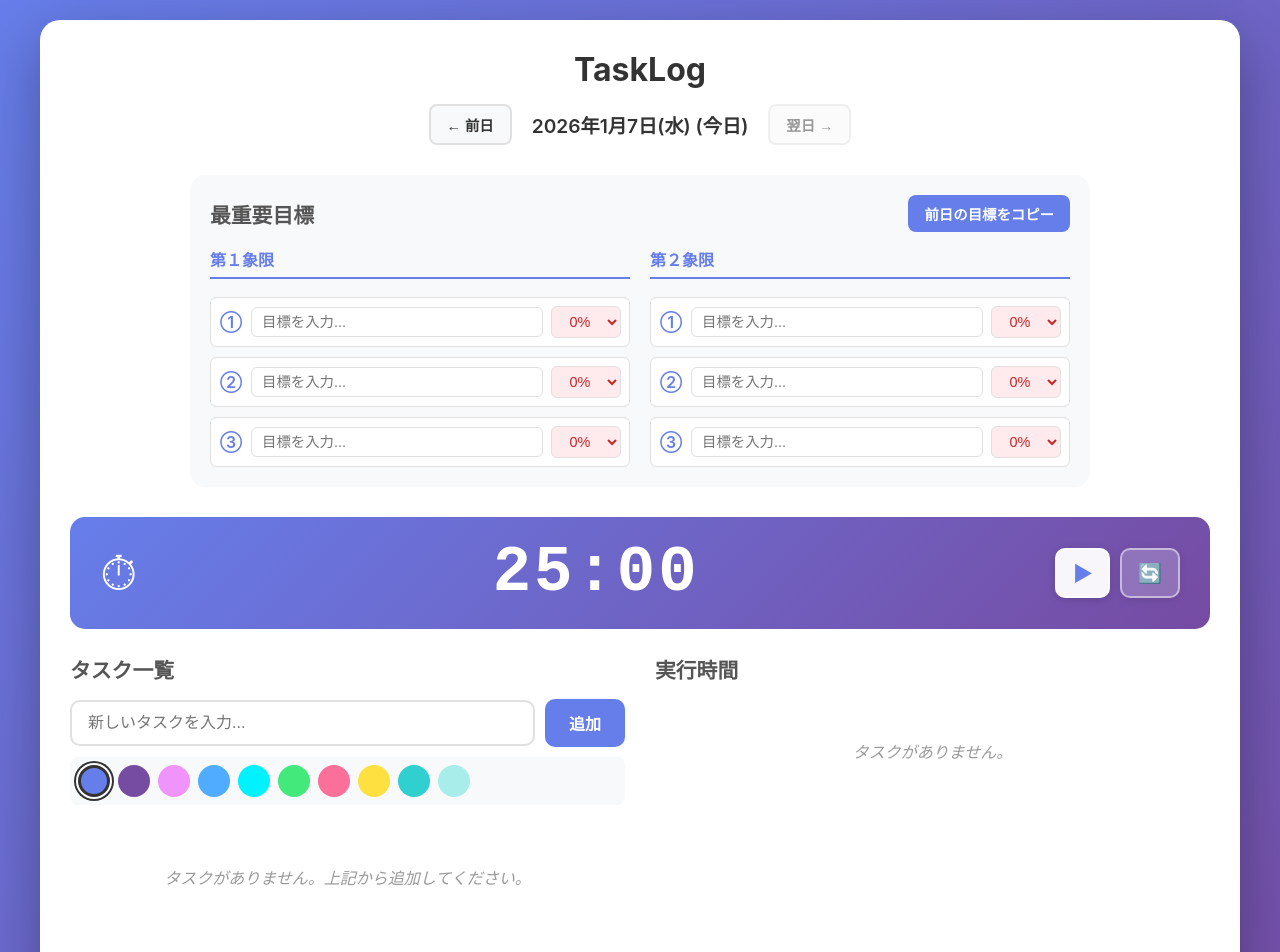
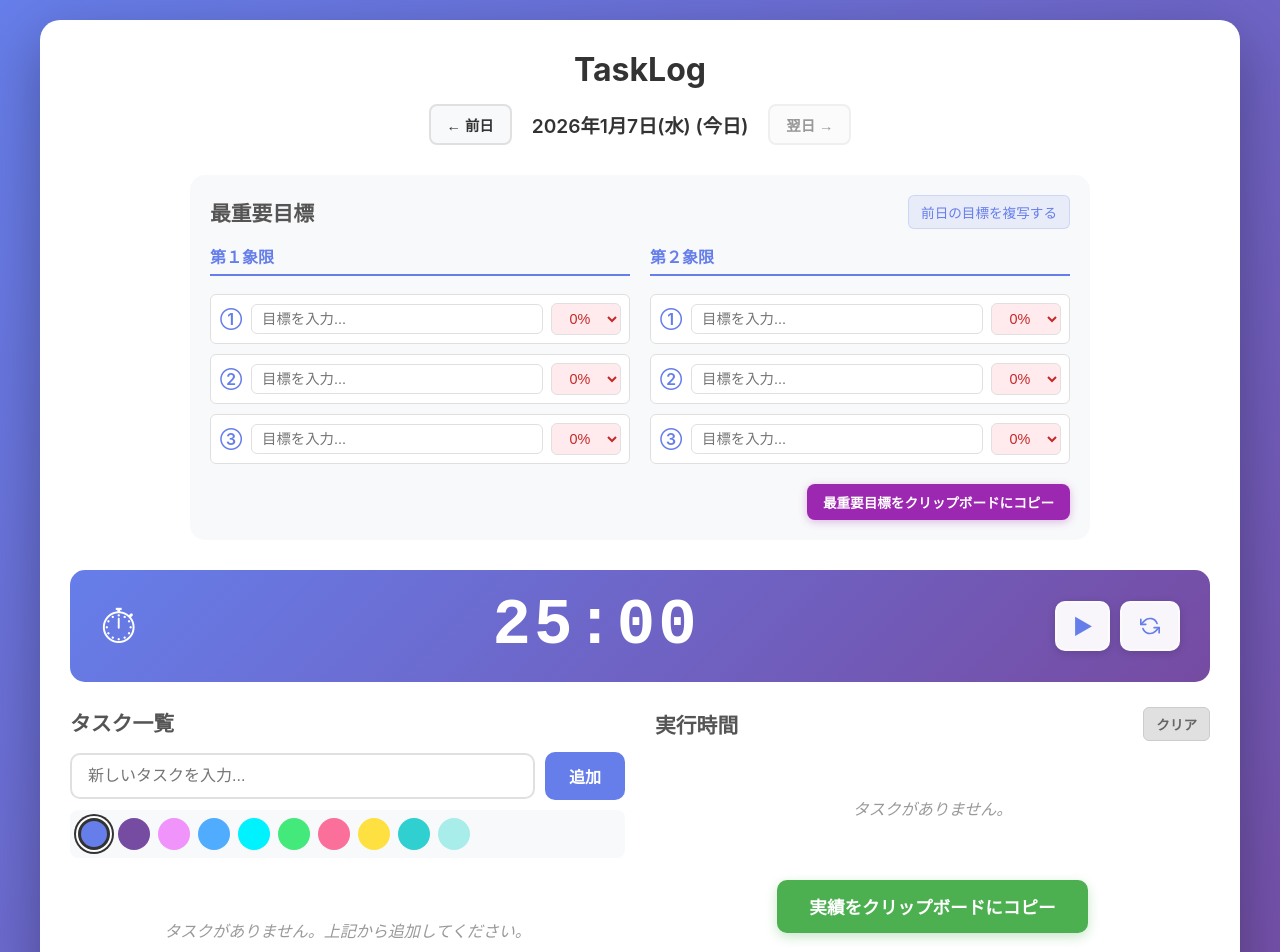
Before and after one commit to sakataparsonal/tasklog, a React (Vite) app: page / in a window 1280 px wide. Shown: the top 952 px of the page. Built offline with nearby package versions, Linux system fonts and the light colour scheme; the HTML template or start-up script is replaced by a standard one.

Commit message:
ボタンの文言を変更: 実績時間→実績、Googleカレンダーと連携→Googleカレンダーからタスクを取得

```diff
--- a/src/App.css
+++ b/src/App.css
@@ -103,21 +103,21 @@ h1 {
 }
 
 .copy-previous-goals-button {
-  padding: 8px 16px;
-  background: #667eea;
-  color: white;
-  border: none;
-  border-radius: 8px;
-  font-size: 0.9rem;
-  font-weight: 600;
+  padding: 6px 12px;
+  background: rgba(102, 126, 234, 0.1);
+  color: #667eea;
+  border: 1px solid rgba(102, 126, 234, 0.2);
+  border-radius: 6px;
+  font-size: 0.85rem;
+  font-weight: 500;
   cursor: pointer;
   transition: all 0.3s;
 }
 
 .copy-previous-goals-button:hover {
-  background: #5568d3;
-  transform: translateY(-2px);
-  box-shadow: 0 4px 12px rgba(102, 126, 234, 0.3);
+  background: rgba(102, 126, 234, 0.15);
+  color: #5568d3;
+  border-color: rgba(102, 126, 234, 0.3);
 }
 
 .goals-container {
@@ -344,28 +344,43 @@ h2 {
 }
 
 .pomodoro-reset-button {
-  padding: 8px 16px;
-  background: rgba(255, 255, 255, 0.2);
-  color: white;
+  padding: 10px 18px;
+  background: rgba(255, 255, 255, 0.95);
+  color: #667eea;
   border: 2px solid rgba(255, 255, 255, 0.5);
   border-radius: 10px;
-  font-size: 1.2rem;
+  font-size: 1.4rem;
   font-weight: 600;
   cursor: pointer;
   transition: all 0.3s;
-  box-shadow: 0 2px 8px rgba(0, 0, 0, 0.1);
-  min-width: 50px;
+  box-shadow: 0 2px 8px rgba(0, 0, 0, 0.15);
+  min-width: 60px;
   height: 50px;
   display: flex;
   align-items: center;
   justify-content: center;
+  line-height: 1;
+}
+
+.pomodoro-reset-button svg {
+  width: 20px;
+  height: 20px;
+  display: block;
 }
 
 .pomodoro-reset-button:hover {
-  background: rgba(255, 255, 255, 0.3);
+  background: white;
   border-color: rgba(255, 255, 255, 0.8);
   transform: translateY(-2px);
-  box-shadow: 0 4px 12px rgba(0, 0, 0, 0.15);
+  box-shadow: 0 4px 12px rgba(0, 0, 0, 0.2);
+}
+
+.pomodoro-section.break-mode .pomodoro-reset-button {
+  color: #4caf50;
+}
+
+.pomodoro-section.break-mode .pomodoro-reset-button {
+  color: #4caf50;
 }
 
 /* ストップウォッチセクション */
@@ -537,6 +552,35 @@ h2 {
 /* タイムラインセクション */
 .timeline-section {
   margin-bottom: 0;
+}
+
+.timeline-header {
+  display: flex;
+  justify-content: space-between;
+  align-items: center;
+  margin-bottom: 15px;
+}
+
+.timeline-header h2 {
+  margin-bottom: 0;
+}
+
+.timeline-clear-button {
+  padding: 6px 12px;
+  background: #e0e0e0;
+  color: #666;
+  border: 1px solid #ccc;
+  border-radius: 6px;
+  font-size: 0.85rem;
+  font-weight: 600;
+  cursor: pointer;
+  transition: all 0.3s;
+}
+
+.timeline-clear-button:hover {
+  background: #d0d0d0;
+  color: #333;
+  border-color: #999;
 }
 
 .timeline {
@@ -766,11 +810,23 @@ h2 {
 
 /* Googleカレンダー連携セクション */
 .calendar-section {
-  margin-top: 30px;
+  margin-top: 20px;
   padding: 20px;
   background: #f8f9fa;
   border-radius: 12px;
   text-align: center;
+}
+
+.timeline-copy-section {
+  margin-top: 20px;
+  display: flex;
+  justify-content: center;
+}
+
+.goals-copy-section {
+  margin-top: 20px;
+  display: flex;
+  justify-content: flex-end;
 }
 
 .calendar-section h2 {
@@ -878,6 +934,24 @@ h2 {
 .goals-button:hover {
   background: #7b1fa2;
   box-shadow: 0 6px 16px rgba(156, 39, 176, 0.4);
+}
+
+.goals-button-small {
+  padding: 8px 16px;
+  background: #9c27b0;
+  color: white;
+  border: none;
+  border-radius: 8px;
+  font-size: 0.85rem;
+  font-weight: 600;
+  cursor: pointer;
+  transition: background 0.3s;
+  box-shadow: 0 2px 8px rgba(156, 39, 176, 0.3);
+}
+
+.goals-button-small:hover {
+  background: #7b1fa2;
+  box-shadow: 0 4px 12px rgba(156, 39, 176, 0.4);
 }
 
 .report-button {
--- a/src/App.tsx
+++ b/src/App.tsx
@@ -989,7 +989,7 @@ ${currentGoals.quadrant2.map((goal, idx) => {
           <div className="goals-header">
             <h2>最重要目標</h2>
             <button onClick={handleCopyPreviousDayGoals} className="copy-previous-goals-button">
-              前日の目標をコピー
+              前日の目標を複写する
             </button>
           </div>
           <div className="goals-container">
@@ -1062,6 +1062,11 @@ ${currentGoals.quadrant2.map((goal, idx) => {
               ))}
             </div>
           </div>
+          <div className="goals-copy-section">
+            <button onClick={handleCopyGoals} className="goals-button-small">
+              最重要目標をクリップボードにコピー
+            </button>
+          </div>
         </div>
 
         {/* ポモドーロタイマー */}
@@ -1077,7 +1082,11 @@ ${currentGoals.quadrant2.map((goal, idx) => {
                 {isPomodoroRunning ? '⏸' : '▶'}
               </button>
               <button onClick={handlePomodoroReset} className="pomodoro-reset-button">
-                🔄
+                <svg width="20" height="20" viewBox="0 0 24 24" fill="none" xmlns="http://www.w3.org/2000/svg">
+                  <path d="M1 4V10H7" stroke="currentColor" stroke-width="2" stroke-linecap="round" stroke-linejoin="round"/>
+                  <path d="M23 20V14H17" stroke="currentColor" stroke-width="2" stroke-linecap="round" stroke-linejoin="round"/>
+                  <path d="M20.49 9A9 9 0 0 0 5.64 5.64L1 10M23 14L18.36 18.36A9 9 0 0 1 3.51 15" stroke="currentColor" stroke-width="2" stroke-linecap="round" stroke-linejoin="round"/>
+                </svg>
               </button>
             </div>
           </div>
@@ -1188,11 +1197,48 @@ ${currentGoals.quadrant2.map((goal, idx) => {
                 })}
               </div>
             )}
+
+            {/* Googleカレンダー連携 */}
+            <div className="calendar-section">
+              <h2>Googleカレンダー連携</h2>
+              {!isGoogleCalendarConnected ? (
+                <div>
+              <button onClick={handleGoogleCalendarAuth} className="calendar-connect-button">
+                Googleカレンダーからタスクを取得
+              </button>
+                </div>
+              ) : (
+                <div className="calendar-connected">
+                  <span className="calendar-status">✓ 連携済み</span>
+                  <button
+                    onClick={fetchTasksFromGoogleCalendar}
+                    className="calendar-fetch-button"
+                  >
+                    タスクを取得
+                  </button>
+                  <button
+                    onClick={() => {
+                      localStorage.removeItem('google_access_token')
+                      setIsGoogleCalendarConnected(false)
+                      alert('連携を解除しました。')
+                    }}
+                    className="calendar-disconnect-button"
+                  >
+                    連携解除
+                  </button>
+                </div>
+              )}
+            </div>
           </div>
 
           {/* 実行時間カラム（時間軸） */}
           <div className="timeline-section">
-            <h2>実行時間</h2>
+            <div className="timeline-header">
+              <h2>実行時間</h2>
+              <button onClick={handleResetToday} className="timeline-clear-button">
+                クリア
+              </button>
+            </div>
             {tasks.length === 0 ? (
               <p className="no-tasks">タスクがありません。</p>
             ) : (
@@ -1274,52 +1320,14 @@ ${currentGoals.quadrant2.map((goal, idx) => {
                 )
               })()
             )}
-          </div>
-        </div>
 
-        {/* Googleカレンダー連携 */}
-        <div className="calendar-section">
-          <h2>Googleカレンダー連携</h2>
-          {!isGoogleCalendarConnected ? (
-            <div>
-              <button onClick={handleGoogleCalendarAuth} className="calendar-connect-button">
-                Googleカレンダーと連携
-              </button>
-              <p className="calendar-help">
-                初回のみ認証が必要です。.envファイルにVITE_GOOGLE_CLIENT_IDを設定してください。
-              </p>
-            </div>
-          ) : (
-            <div className="calendar-connected">
-              <span className="calendar-status">✓ 連携中</span>
-              <button onClick={fetchTasksFromGoogleCalendar} className="calendar-sync-button">
-                タスクを取得
-              </button>
-              <button
-                onClick={() => {
-                  localStorage.removeItem('google_access_token')
-                  setIsGoogleCalendarConnected(false)
-                  alert('連携を解除しました。')
-                }}
-                className="calendar-disconnect-button"
-              >
-                連携解除
+            {/* 実績時間をクリップボードにコピー */}
+            <div className="timeline-copy-section">
+              <button onClick={handleCopyReport} className="report-button">
+                実績をクリップボードにコピー
               </button>
             </div>
-          )}
-        </div>
-
-        {/* 報告ボタンとリセットボタン */}
-        <div className="report-section">
-          <button onClick={handleCopyGoals} className="goals-button">
-            最重要目標をコピー
-          </button>
-          <button onClick={handleCopyReport} className="report-button">
-            1日の実績時間をコピー
-          </button>
-          <button onClick={handleResetToday} className="reset-button">
-            本日をリセット
-          </button>
+          </div>
         </div>
       </div>
     </div>
```
